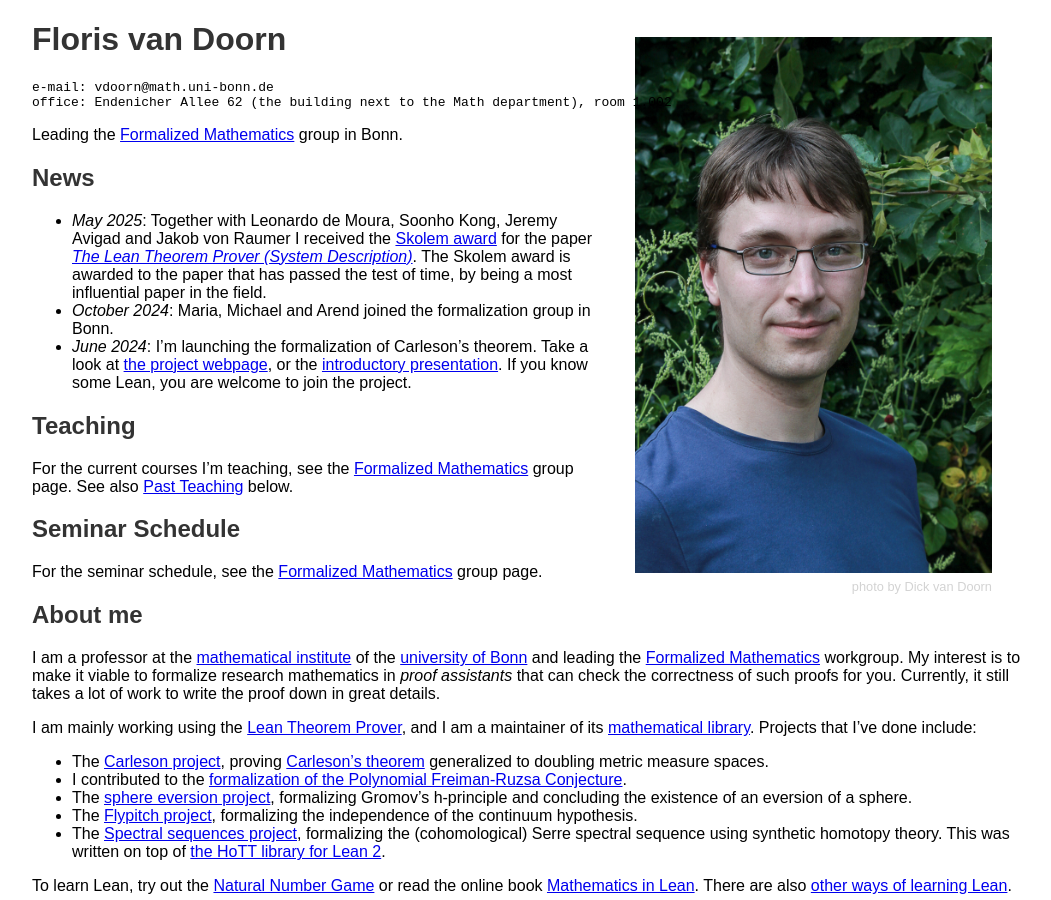
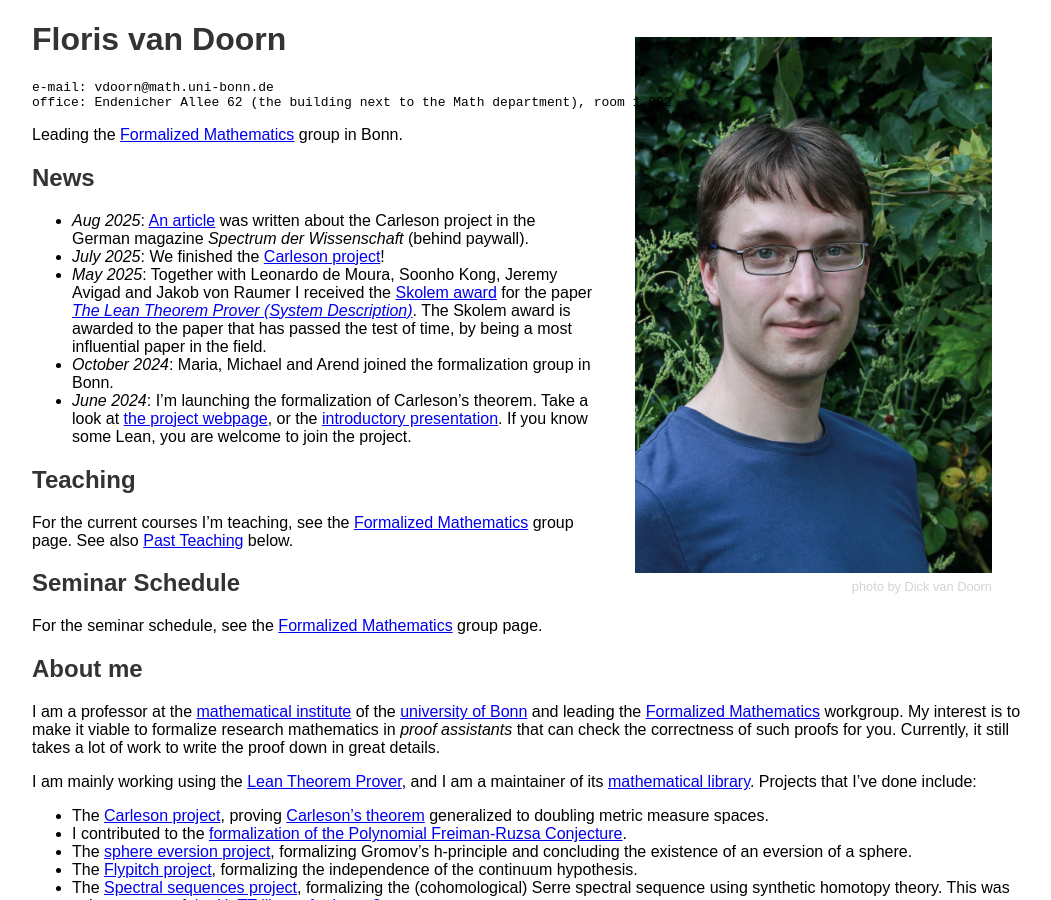
Before and after one commit to fpvandoorn/fpvandoorn.github.io, a Jekyll site: the page built from index.md, in a window 1280 px wide and 900 px high. Shown: the whole window, without its empty margins (108-1159 px from the left). Built offline with Jekyll 4.4.1, drawn with Linux system fonts in a browser that asks for light colours; our own code applies the rules of GitHub Pages for plain Markdown files.

Commit message:
add news article

```diff
--- a/index.md
+++ b/index.md
@@ -22,6 +22,8 @@ Germany
 
 ## News
 
+* *Aug 2025*: [An article](https://www.spektrum.de/news/so-veraendern-computer-ki-und-beweispruefer-die-mathematik/2280992) was written about the Carleson project in the German magazine *Spectrum der Wissenschaft* (behind paywall).
+* *July 2025*: We finished the [Carleson project](http://florisvandoorn.com/carleson/)!
 * *May 2025*: Together with Leonardo de Moura, Soonho Kong, Jeremy Avigad and Jakob von Raumer I received the [Skolem award](https://cadeinc.org/Skolem-Award) for the paper [*The Lean Theorem Prover (System Description)*](https://link.springer.com/chapter/10.1007/978-3-319-21401-6_26). The Skolem award is awarded to the paper that has passed the test of time, by being a most influential paper in the field.
 <!-- * *February 2025*: I've created a [dedicated page](formalized-mathematics) for the formalized mathematics group in Bonn. -->
 <!-- * *October 2024*: There is an almost weekly [seminar](https://github.com/fpvandoorn/BonnLeanSeminar) on Friday at 14:15-16:00 in room N0.003 on formalization. See the [seminar schedule](#seminar-schedule) below. -->
```
